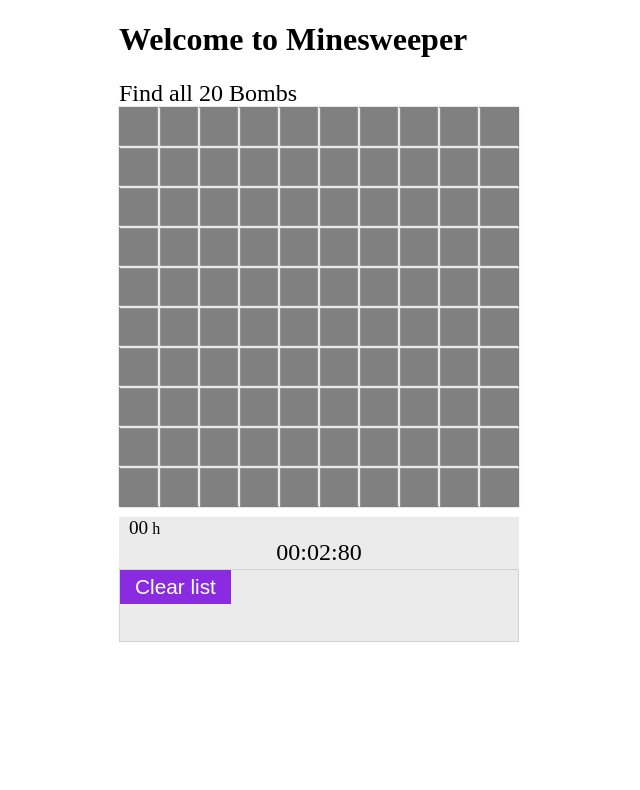
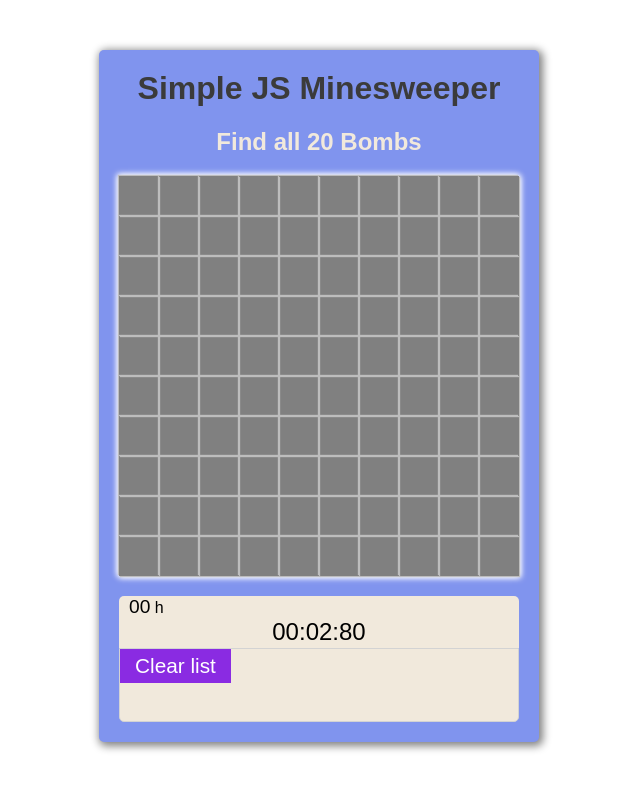
Before and after one commit to reiokr/simple-minesweeper, a plain HTML site: page index.html in a window 1280 px wide. Both pictures are taken after a click on the input "Start Game". Shown: the whole page, without its empty margins (321-961 px from the left). Drawn offline with Linux system fonts and the light colour scheme.

Commit message:
new styling

```diff
--- a/app.js
+++ b/app.js
@@ -22,20 +22,30 @@ document.addEventListener("DOMContentLoaded", () => {
   // Show amount of bombs
   function bombs(e) {
     e.preventDefault();
+    let width = parseInt(inputWidth.value);
     if (isGameOver) return;
-    if (input.value < 1 || input.value > width * width - 1) return;
+    if (input.value < 1 || input.value > width * width - 1) {
+      if (form.lastElementChild.id === "error") return;
+      const p = document.createElement("p");
+      p.id = "error";
+      p.innerText = "Bombs must be less than squares... ";
+      p.style.color = "red";
+      form.appendChild(p);
+      setTimeout(() => {
+        p.remove();
+      }, 3000);
+      return;
+    }
     const bombs = document.createElement("p");
     bombs.innerText = `Find all ${input.value} Bombs`;
+    bombs.className = "bombs";
     container.insertBefore(bombs, grid);
     form.style.display = "none";
     localStorage.setItem("bombAmount", parseInt(input.value));
-    localStorage.setItem("rows and cols", parseInt(inputWidth.value));
-    document.documentElement.style.setProperty(
-      "--amount",
-      parseInt(inputWidth.value)
-    );
+    localStorage.setItem("rows and cols", width);
+    document.documentElement.style.setProperty("--amount", width);
     if (inputWidth.value > 30) {
-      document.documentElement.style.setProperty('--sq-width', 30 + "px");
+      document.documentElement.style.setProperty("--sq-width", 30 + "px");
     }
     grid.style.display = "flex";
     createBoard();
@@ -402,19 +412,17 @@ function saveTime() {
 
 // clear saved time list function
 function clearList() {
-  const a = confirm('Are you sure?')
+  const a = confirm("Are you sure?");
   if (a) {
     if (list.childElementCount === 0) {
-      alert('Nothing to delete...');
+      alert("Nothing to delete...");
       return;
-    }
-    else {
+    } else {
       list.innerHTML = "";
       localStorage.removeItem("time");
-
     }
   }
-  return
+  return;
 }
 
 // event listeners
--- a/index.html
+++ b/index.html
@@ -8,7 +8,7 @@
   </head>
   <body>
     <div class="container">
-      <h1>Welcome to Minesweeper</h1>
+      <h1>Simple JS Minesweeper</h1>
       <form>
         <label >How Many Bombs?</label>
         <input id="bomb" type="number" value="20"><br>
--- a/style.css
+++ b/style.css
@@ -1,23 +1,51 @@
-:root{
+:root {
   --sq-width: 40px;
   --amount: 10;
+  --border-radius: 5px;
+  --color1: rgb(241, 233, 220);
+  --grid-shadow: rgb(189, 189, 189);
+}
+body {
+  font-family: "montserrat", Arial, Helvetica, sans-serif;
 }
 
-.container{
+.container {
   width: fit-content;
-  margin: 0 auto;
+  height: auto;
+  margin: 50px auto;
+  padding: 20px;
+  background: rgb(128, 148, 238);
+  border-radius: var(--border-radius);
+  box-shadow: 2px 2px 8px 2px gray;
 }
 
-form{
+h1 {
+  text-align: center;
+  margin-top: 0;
+  color: rgb(59, 59, 59);
+}
+
+form {
   font-size: 1.3rem;
 }
 
-input[type="number"]{
+input[type="number"] {
   width: 50px;
   height: 30px;
   margin-bottom: 10px;
   margin-left: 10px;
   font-size: 1.2rem;
+  background-color: var(--color1);
+  text-indent: 5px;
+  border: none;
+  border-radius: var(--border-radius);
+  overflow: auto;
+}
+
+input[type="number"]::-webkit-inner-spin-button,
+input[type="number"]::-webkit-outer-spin-button {
+  opacity: 1;
+  transform: scale(1.5);
 }
 
 .grid {
@@ -28,12 +56,20 @@ input[type="number"]{
   background-color: grey;
   cursor: default;
   display: none;
+  margin: 20px auto;
+  box-shadow: 1px 1px 6px 1px white, -1px -1px 6px 1px white;
 }
 
 .grid div {
-  box-shadow: 1px 1px 1px rgb(233, 233, 233), -1px -1px 1px rgb(233, 233, 233);
+  box-shadow: 1px 1px 1px var(--grid-shadow), -1px -1px 1px var(--grid-shadow);
   height: var(--sq-width);
   width: var(--sq-width);
+}
+
+.bombs {
+  text-align: center;
+  font-weight: 600;
+  color: var(--color1);
 }
 
 .blow {
@@ -43,18 +79,18 @@ input[type="number"]{
   justify-content: center;
   align-items: center;
 }
-.bomb{
+.bomb {
   display: flex;
   font-size: 1rem;
   font-weight: bold;
   justify-content: center;
   align-items: center;
+git add *
 }
-
 
 .checked {
   display: flex;
-  background: rgb(185, 185, 185);
+  background: var(--color1);
   justify-content: center;
   align-items: center;
   font-weight: bold;
@@ -88,14 +124,15 @@ input[type="number"]{
   align-items: center;
 }
 
-
 /* Timer styles */
 
 .col1 {
   margin-top: 10px;
   min-width: 400px;
-  background: rgb(235, 235, 235);
+  background: var(--color1);
   box-sizing: border-box;
+  border-top-right-radius: var(--border-radius);
+  border-top-left-radius: var(--border-radius);
 }
 
 p {
@@ -112,7 +149,6 @@ p {
 
   min-width: 200px;
   justify-content: center;
-
 }
 
 #hours {
@@ -141,11 +177,13 @@ a:hover {
 }
 
 .col2 {
+  border-bottom-right-radius: var(--border-radius);
+  border-bottom-left-radius: var(--border-radius);
   min-width: 398px;
   margin-top: 0;
   height: auto;
   border: solid 1px lightgray;
-  background: rgb(235, 235, 235);
+  background: var(--color1);
   font-size: 1.1rem;
 }
 
@@ -154,11 +192,11 @@ a:hover {
   margin-right: 10px;
   padding: 5px 20px;
 }
-
+/*
 .col2 ol li:nth-of-type(odd) {
   background: rgb(224, 224, 224);
 }
 
 .col2 ol li:nth-of-type(even) {
-  background: rgb(255, 255, 255);
-}
+  background: rgb(238, 238, 238);
+} */
```
